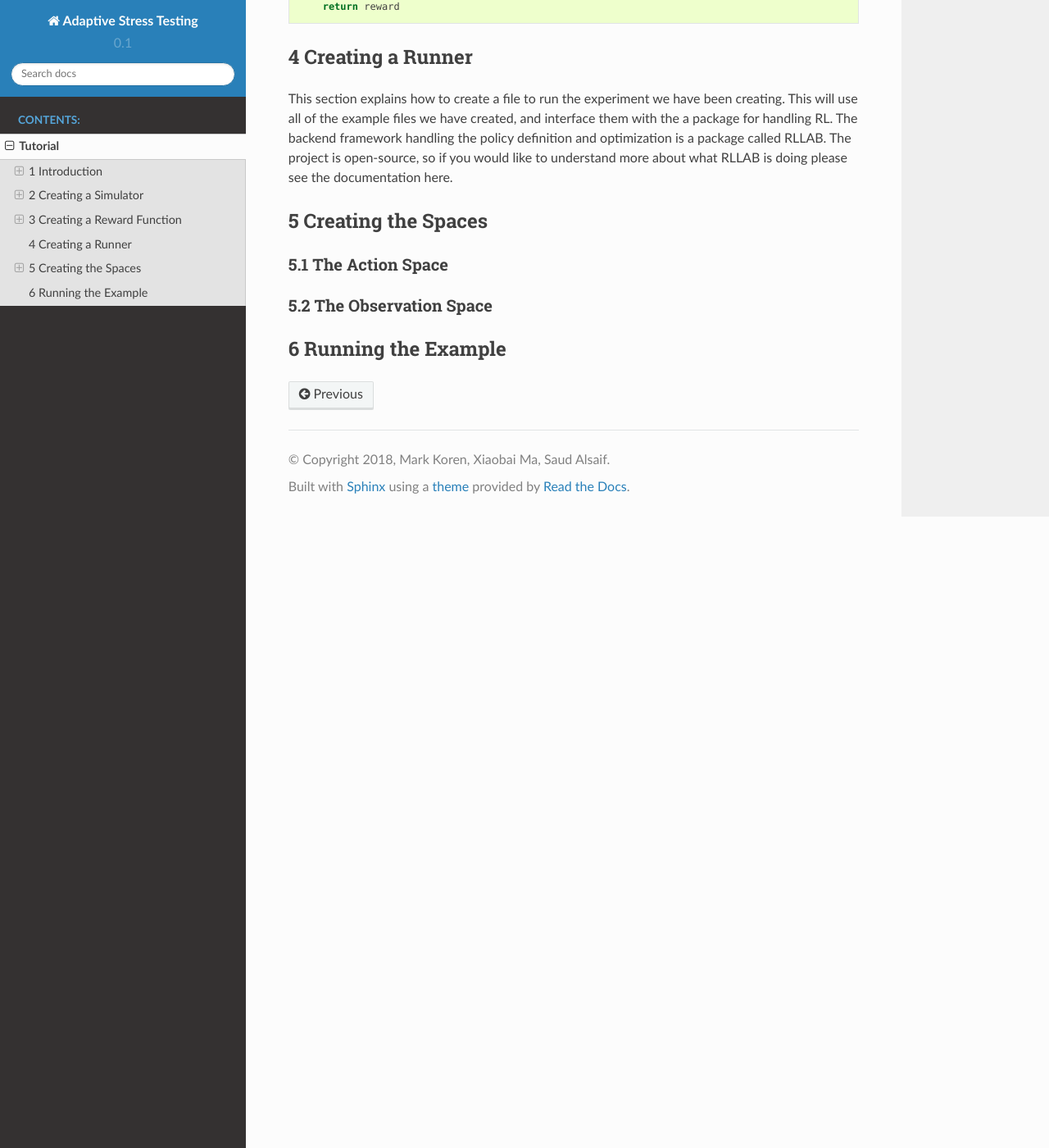
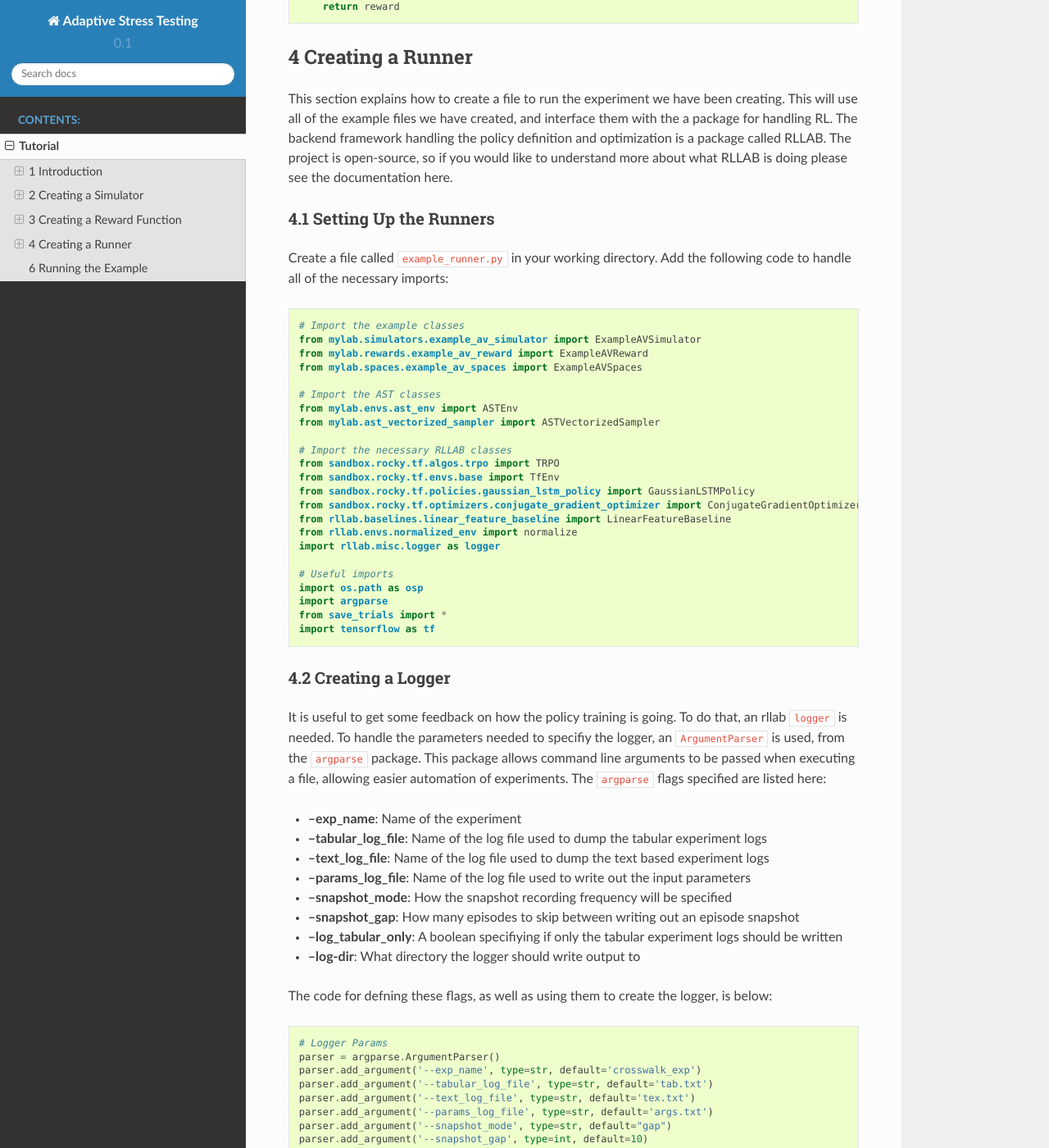
Before and after one commit to mark-koren/DRL-AST, a Sphinx documentation site: the page built from docs/tutorial.rst, in a window 1280 px wide and 1400 px high, scrolled down 12259 px. Shown: the whole window at 82% size. Built offline with Sphinx 7.4.7 and the Read the Docs theme 2.0.0, drawn with Linux system fonts in a browser that asks for light colours; some of the changed text lies outside the part shown.

Commit message:
Add 4.2 to docs

```diff
--- a/docs/tutorial.rst
+++ b/docs/tutorial.rst
@@ -585,6 +585,85 @@
 
 This section explains how to create a file to run the experiment we have been creating. This will use all of the example files we have created, and interface them with the a package for handling RL. The backend framework handling the policy definition and optimization is a package called RLLAB. The project is open-source, so if you would like to understand more about what RLLAB is doing please see the documentation here.
 
+4.1 Setting Up the Runners
+--------------------------
+
+Create a file called ``example_runner.py`` in your working directory. Add the following code to handle all of the necessary imports:
+::
+	# Import the example classes
+	from mylab.simulators.example_av_simulator import ExampleAVSimulator
+	from mylab.rewards.example_av_reward import ExampleAVReward
+	from mylab.spaces.example_av_spaces import ExampleAVSpaces
+
+	# Import the AST classes
+	from mylab.envs.ast_env import ASTEnv
+	from mylab.ast_vectorized_sampler import ASTVectorizedSampler
+
+	# Import the necessary RLLAB classes
+	from sandbox.rocky.tf.algos.trpo import TRPO
+	from sandbox.rocky.tf.envs.base import TfEnv
+	from sandbox.rocky.tf.policies.gaussian_lstm_policy import GaussianLSTMPolicy
+	from sandbox.rocky.tf.optimizers.conjugate_gradient_optimizer import ConjugateGradientOptimizer, FiniteDifferenceHvp
+	from rllab.baselines.linear_feature_baseline import LinearFeatureBaseline
+	from rllab.envs.normalized_env import normalize
+	import rllab.misc.logger as logger
+
+	# Useful imports
+	import os.path as osp
+	import argparse
+	from save_trials import *
+	import tensorflow as tf
+
+4.2 Creating a Logger
+---------------------
+
+It is useful to get some feedback on how the policy training is going. To do that, an rllab ``logger`` is needed. To handle the parameters needed to specifiy the logger, an ``ArgumentParser`` is used, from the ``argparse`` package. This package allows command line arguments to be passed when executing a file, allowing easier automation of experiments. The ``argparse`` flags specified are listed here:
+
+* **--exp\_name**: Name of the experiment
+* **--tabular\_log\_file**: Name of the log file used to dump the tabular experiment logs
+* **--text\_log\_file**: Name of the log file used to dump the text based experiment logs
+* **--params\_log\_file**: Name of the log file used to write out the input parameters
+* **--snapshot\_mode**: How the snapshot recording frequency will be specified
+* **--snapshot_gap**: How many episodes to skip between writing out an episode snapshot
+* **--log_tabular_only**: A boolean specifiying if only the tabular experiment logs should be written
+* **--log-dir**: What directory the logger should write output to
+
+The code for defning these flags, as well as using them to create the logger, is below:
+::
+	# Logger Params
+	parser = argparse.ArgumentParser()
+	parser.add_argument('--exp_name', type=str, default='crosswalk_exp')
+	parser.add_argument('--tabular_log_file', type=str, default='tab.txt')
+	parser.add_argument('--text_log_file', type=str, default='tex.txt')
+	parser.add_argument('--params_log_file', type=str, default='args.txt')
+	parser.add_argument('--snapshot_mode', type=str, default="gap")
+	parser.add_argument('--snapshot_gap', type=int, default=10)
+	parser.add_argument('--log_tabular_only', type=bool, default=False)
+	parser.add_argument('--log_dir', type=str, default='.')
+	args = parser.parse_args()
+
+	# Create the logger
+	log_dir = args.log_dir
+
+	tabular_log_file = osp.join(log_dir, args.tabular_log_file)
+	text_log_file = osp.join(log_dir, args.text_log_file)
+	params_log_file = osp.join(log_dir, args.params_log_file)
+
+	logger.log_parameters_lite(params_log_file, args)
+	logger.add_text_output(text_log_file)
+	logger.add_tabular_output(tabular_log_file)
+	prev_snapshot_dir = logger.get_snapshot_dir()
+	prev_mode = logger.get_snapshot_mode()
+	logger.set_snapshot_dir(log_dir)
+	logger.set_snapshot_mode(args.snapshot_mode)
+	logger.set_snapshot_gap(args.snapshot_gap)
+	logger.set_log_tabular_only(args.log_tabular_only)
+	logger.push_prefix("[%s] " % args.exp_name)
+
+====== ======= ========
+Parameter   Flag   Meaning
+
+
 5 Creating the Spaces
 =====================
 
```
Also changed, not shown: 1 other file.
